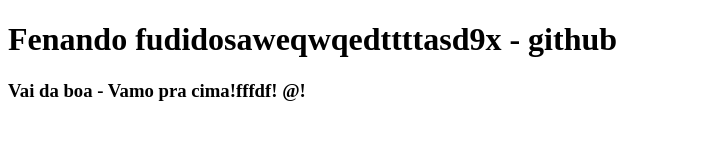
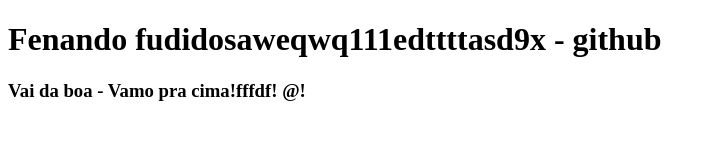
Before and after one commit to FernandoMagrao/Tradelogos, a plain HTML site: page index.html in a window 1280 px wide. Shown: the whole page, without its empty margins (0-716 px from the left). Drawn offline with Linux system fonts and the light colour scheme.

Commit message:
Update index.html

```diff
--- a/index.html
+++ b/index.html
@@ -10,7 +10,7 @@
 
 <body>
     <h1>
-        Fenando fudidosaweqwqedttttasd9x - github
+        Fenando fudidosaweqwq111edttttasd9x - github
     </h1>
     <h3>
         Vai da boa - Vamo pra cima!fffdf! @!
```
